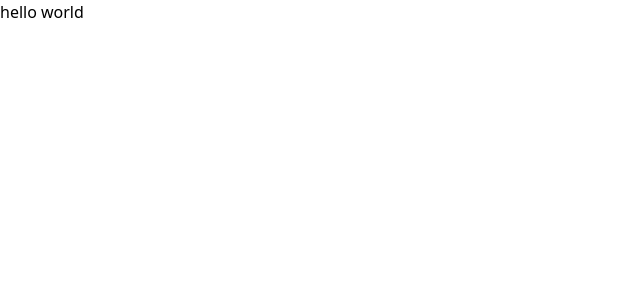
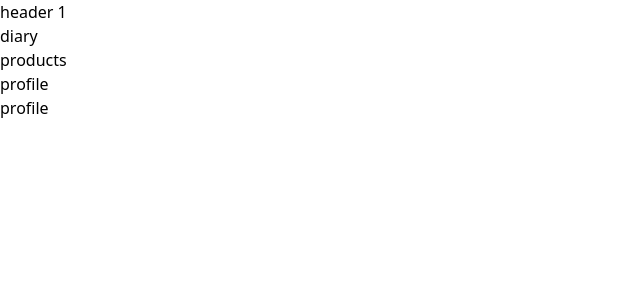
Before and after one commit to maskyy/caketruth-web, a React (Create React App) app: page /profile in a window 1280 px wide. Shown: the top 300 px of the page, without its empty margins (0-640 px from the left). Built offline with nearby package versions, Linux system fonts and the light colour scheme.

Commit message:
Add some routes, TODO footer

```diff
--- a/src/App.tsx
+++ b/src/App.tsx
@@ -1,5 +1,29 @@
+import { BrowserRouter, Link, Route, Routes } from "react-router-dom";
+import Footer from "./components/footer/Footer";
+import DiaryPage from "./pages/DiaryPage";
+import ProductsPage from "./pages/ProductsPage";
+import ProfilePage from "./pages/ProfilePage";
+
 function App() {
-  return <div>hello world</div>;
+  return <div>
+    <h1>header 1</h1>
+    <BrowserRouter>
+      <nav>
+        <ul>
+          <li><Link to="/diary">diary</Link></li>
+          <li><Link to="/products">products</Link></li>
+          <li><Link to="/profile">profile</Link></li>
+        </ul>
+      </nav>
+      <Routes>
+        <Route path="/" element={<div>hello world</div>} />
+        <Route path="/diary" element={<DiaryPage />} />
+        <Route path="/products" element={<ProductsPage />} />
+        <Route path="/profile" element={<ProfilePage />} />
+      </Routes>
+      <Footer />
+    </BrowserRouter>
+  </div>;
 }
 
 export default App;
--- /dev/null
+++ b/src/components/footer/Footer.tsx
@@ -0,0 +1,5 @@
+function Footer() {
+  return <footer></footer>;
+}
+
+export default Footer;
--- /dev/null
+++ b/src/pages/DiaryPage.tsx
@@ -0,0 +1,5 @@
+function DiaryPage() {
+  return <div>diary</div>;
+}
+
+export default DiaryPage;
--- /dev/null
+++ b/src/pages/ProductsPage.tsx
@@ -0,0 +1,5 @@
+function ProductsPage() {
+  return <div>products</div>;
+}
+
+export default ProductsPage;
--- /dev/null
+++ b/src/pages/ProfilePage.tsx
@@ -0,0 +1,5 @@
+function ProfilePage() {
+  return <div>profile</div>;
+}
+
+export default ProfilePage;
```
